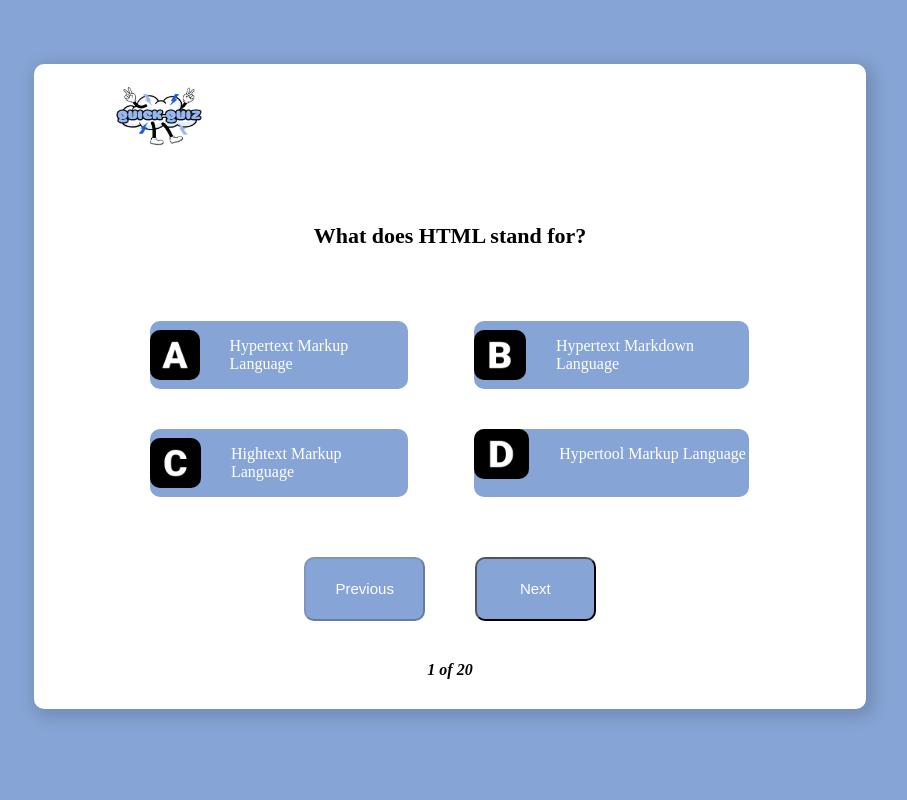
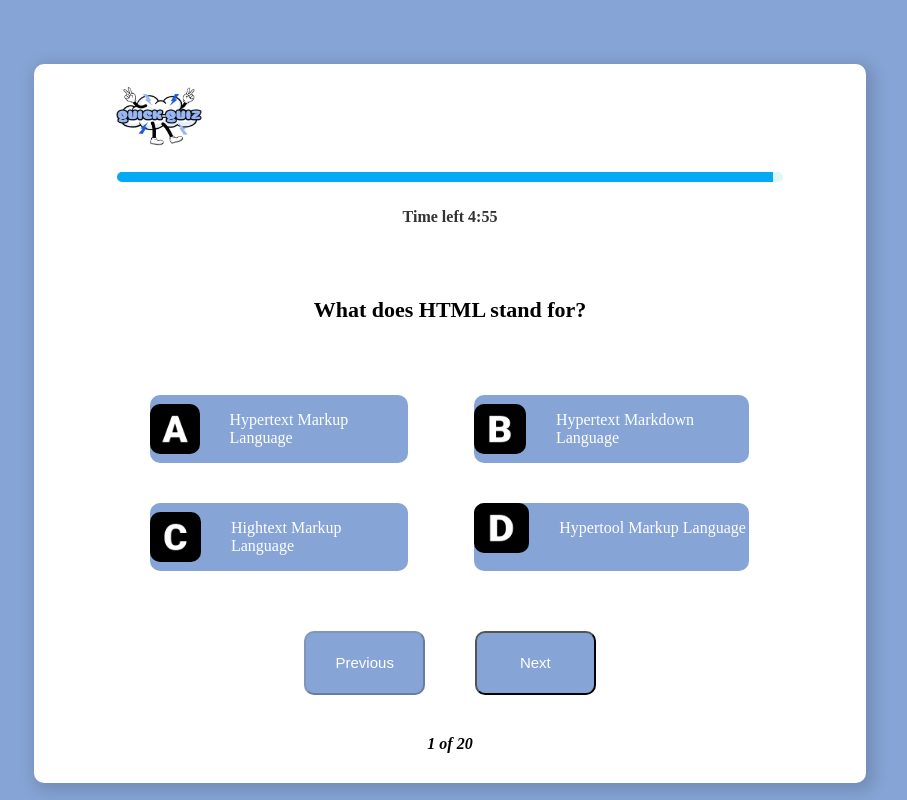
Before and after one commit to morris-codes/QuickQuiz, a React (Vite) app: page /problems in a window 1280 px wide. Shown: the whole page, without its empty margins (190-1097 px from the left). Built offline with nearby package versions, Linux system fonts and the light colour scheme.

Commit message:
timer, score calculation

```diff
--- a/src/Components/Problems.jsx
+++ b/src/Components/Problems.jsx
@@ -3,11 +3,39 @@ import { data } from '../assets/data';
 import Header from './Header';
 import '../Styles/Problems.css';
 import { Link } from 'react-router-dom';
+import { useNavigate } from 'react-router-dom';
 
 const Problems = () => {
     let [index, setIndex] = useState(0);
     let [selectedOptions, setSelectedOption] = useState([]);
     let [question, setQuestion] = useState(data[index]);
+
+    const totalTime = 300;
+    const [timer, setTimer] = useState(totalTime);
+
+    useEffect(() => {
+        if (timer > 0) {
+
+          const interval = setInterval(() => {
+            setTimer((currentTime) => currentTime - 1);
+          }, 1000);
+          return () => clearInterval(interval);
+        } else {
+          submitButton();
+        }
+    }, [timer]);
+
+    // useEffect(() => {
+    //     if (timer > 0) {
+    //         const interval = setInterval(() => {
+    //             setTimer(prevTimer => prevTimer - 1);
+    //         }, 1000);
+
+    //         return () => clearInterval(interval);
+    //     } else {
+    //         submitButton();
+    //     }
+    // }, [timer]);
 
     //Option clicks
     const optionClick = (option) => {
@@ -33,6 +61,8 @@ const Problems = () => {
                 setQuestion(data[index - 1]);
             }
         }
+
+        const navigate = useNavigate();
         const [allAnswers, setAllAnswers] = useState([]);
 
         useEffect(() => {
@@ -43,23 +73,31 @@ const Problems = () => {
         useEffect(() => {
         }, [allAnswers]);
 
+    //Submit Button
+        let finalScore = 0
+    const submitButton = () => {
+        for (let i=0; i<data.length; i++){
+            if(allAnswers[i] === selectedOptions[i]){
+             finalScore += 1
+            }
+        }
+        console.log("Final Score:", finalScore);
+        setAllAnswers(finalScore);
+        navigate("/results", { state: { score: finalScore } });
+    };
 
-        let score = 0
-        //Submit Button
-        const submitButton = () => {
-            for (let t=0; t<allAnswers.length; t++){
-                if(allAnswers[t] == selectedOptions[t]){
-                    score = score + 1
-                }
-            }
-            console.log(score);
-        };
   return (
     <>
        <div className="parent">
             <Header/>
 
             {/* QUESTION SECTION */}
+            <div className="timer-container">
+                <div className="timer-bar" style={{ width: `${(timer / totalTime) * 100}%` }}> </div>
+            </div>
+
+            <p className="timer-text"> Time left {Math.floor(timer / 60)}:{String(timer % 60).padStart(2, "0")} </p>
+
             <div className="question-1">
                 <div className="que-1">
                     <h6>{question.question}</h6>
--- a/src/Components/Results.jsx
+++ b/src/Components/Results.jsx
@@ -2,8 +2,14 @@ import React from 'react';
 import '../Styles/Results.css';
 import { Link } from 'react-router-dom';
 import Header from './Header';
+import { useLocation } from "react-router-dom";
 
 const Results = () => {
+    const location = useLocation();
+    const score = location.state?.score || 0;
+    console.log("Received Score:", score);
+    console.log("Location state:", location.state);
+
   return (
     <div className="parent">
         <Header/>
@@ -13,11 +19,11 @@ const Results = () => {
                 <h6>You scored....</h6>
             </div>
             <div className="score">
-                <h4>16</h4>
+                <h4>{score}</h4>
                 <p>out of 20</p>
             </div>
             <div className="r-nav">
-                <button>Restart</button>
+                <Link to='/'><button>Restart</button></Link>
             </div>
         </div>
     </div>
--- a/src/Styles/Problems.css
+++ b/src/Styles/Problems.css
@@ -81,3 +81,28 @@ div.selected {
     margin: 0 auto;
     margin-bottom: 30px;
 }
+.timer-container {
+    width: 80%;
+    height: 10px;
+    background-color: #e0f7fa;
+    border-radius: 5px;
+    overflow: hidden;
+    margin-bottom: 10px;
+    margin-left: auto;
+    margin-right: auto;
+  }
+
+  .timer-bar {
+    height: 100%;
+    background-color: #03a9f4;
+    transition: width 1s linear;
+
+  }
+
+  .timer-text {
+    font-size: 16px;
+    font-weight: bold;
+    color: #333;
+    text-align: center;
+    margin-bottom: 20px;
+  }
```
Also changed, not shown: Context/ScoreContext.js (added, +13 -0 lines).
